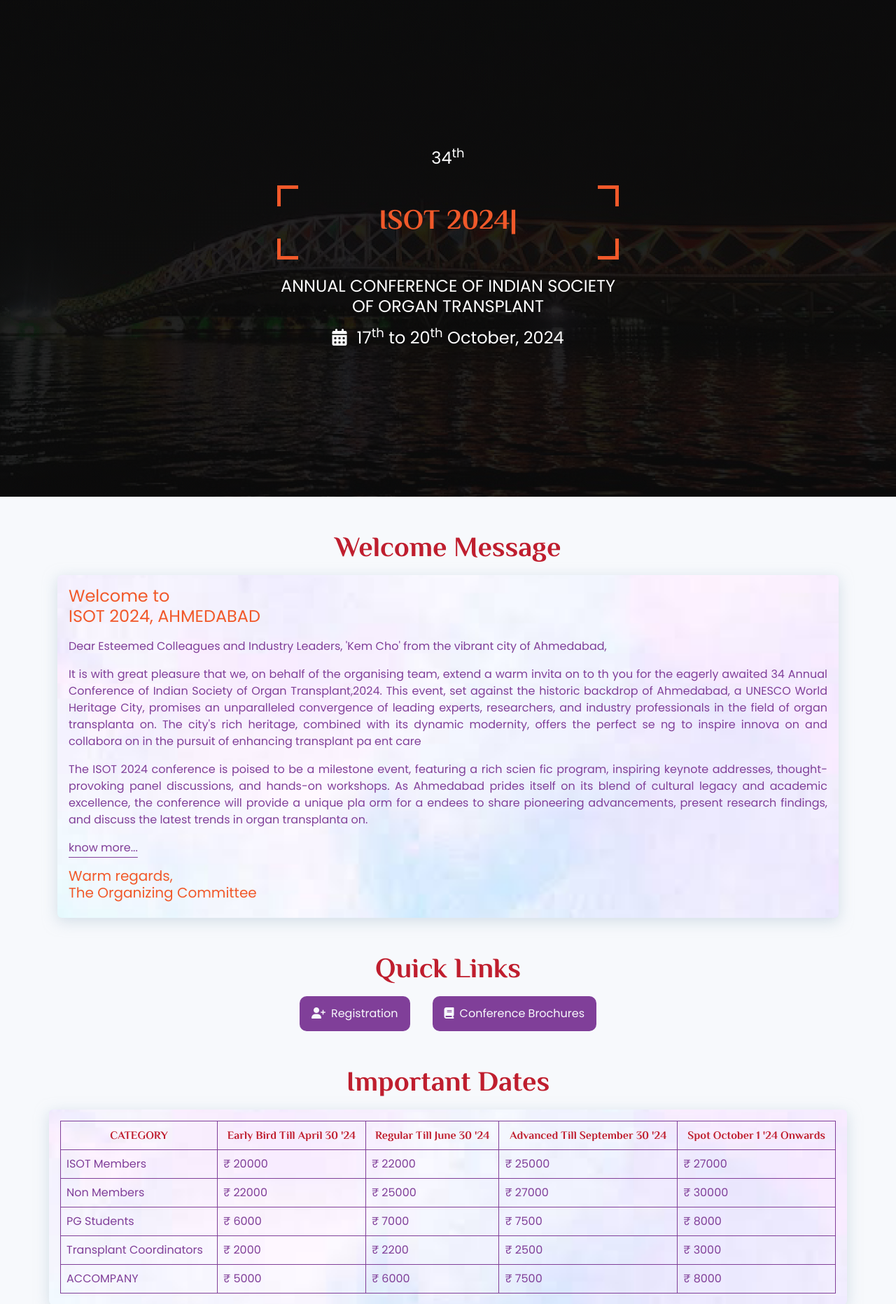
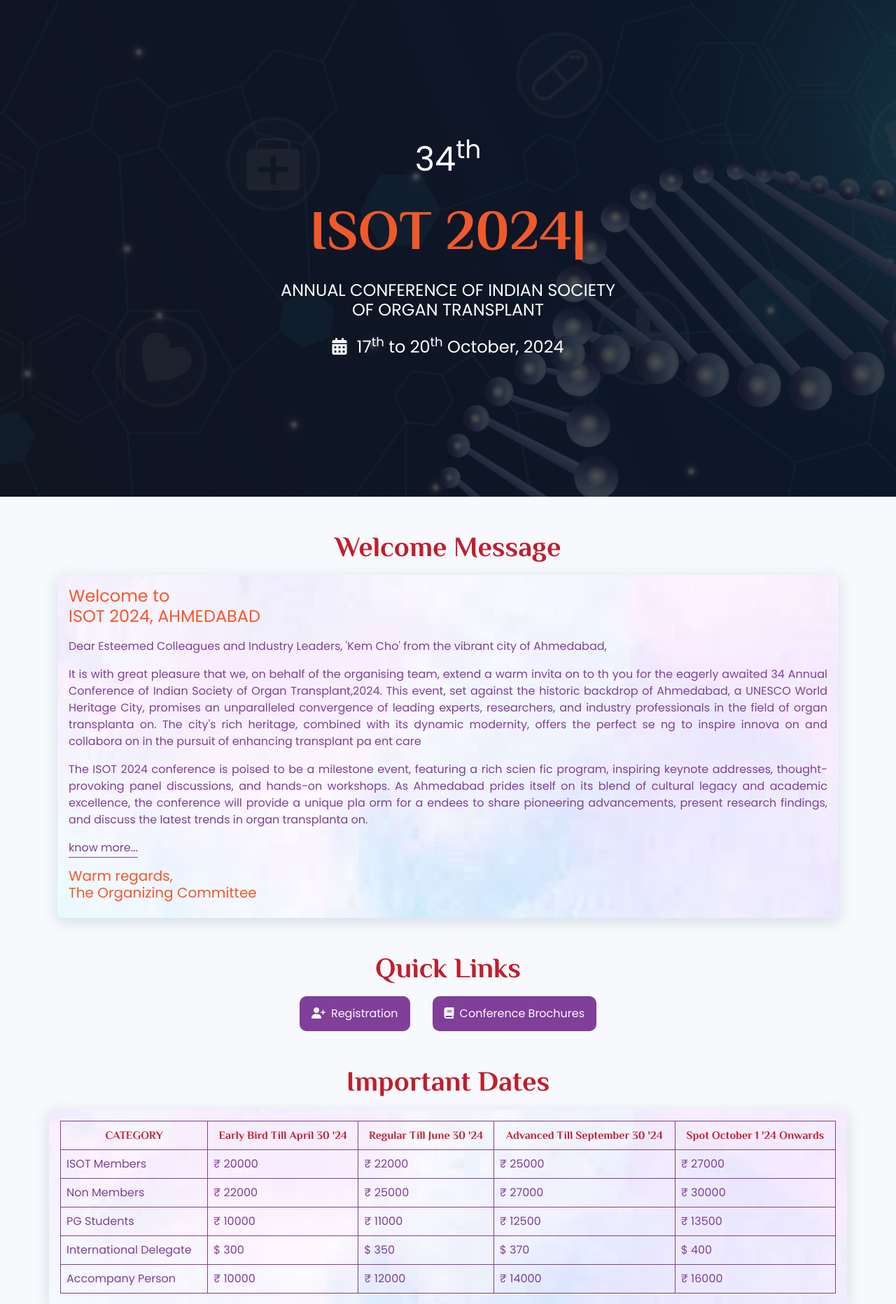
Before and after one commit to maharshi2583/isot, a PHP site: page / in a window 1280 px wide. Shown: the part 90-1954 px from the top of the page at 70% size. Run offline with PHP 8.4, Linux system fonts and the light colour scheme.

Commit message:
accomodation page and hero section done

```diff
--- a/aboutus.php
+++ b/aboutus.php
@@ -63,14 +63,14 @@
                         <div class="row">
                             <div class="col-sm-6 col-md-4 col-lg-3">
                                 <div class="d-flex justify-content-center">
-                                    <img src="imgs/doctor3.png" class="img-fluid mb-3" alt="">
+                                    <img src="imgs/doctor3.png" class="mb-3" width="195" alt="">
                                 </div>
                                 <h5 class="redtext text-center fw-bold">Dr. Vivek Kute</h5>
                                 <p class="purpletext text-center">Organizing Secretary</p>
                             </div>
-                            <div class="col-sm-6 col-md-4 col-lg-3">
+                            <div class="col-sm-6 col-md-4 col-lg-3 mt-3">
                                 <div class="d-flex justify-content-center">
-                                    <img src="imgs/doctor4.png" class="img-fluid mb-3" alt="">
+                                    <img src="imgs/Jigar_Shrimali.png" class="mb-3" width="170" alt="">
                                 </div>
                                 <h5 class="redtext text-center fw-bold">Dr. Jigar Shrimali</h5>
                                 <p class="purpletext text-center">Organizing Secretary</p>
--- a/committee.php
+++ b/committee.php
@@ -33,7 +33,7 @@
                         <div class="card h-100 doctorimg border-0 customshadow customcard">
                             <div class="card-body pt-2">
                                 <div class="d-flex justify-content-center">
-                                    <img src="imgs/doctor1.png" class="img-fluid mb-4" alt="">
+                                    <img src="imgs/doctor1.png" class="mb-4" alt="">
                                 </div>
                                 <h5 class="redtext text-center fw-bold">Dr. Aneesh Srivastava</h5>
                                 <p class="purpletext text-center">President ISOT</p>
@@ -222,10 +222,10 @@
     <!-- Bootstrap js -->
     <script src="https://cdn.jsdelivr.net/npm/@popperjs/core@2.11.8/dist/umd/popper.min.js"
         integrity="sha384-I7E8VVD/ismYTF4hNIPjVp/Zjvgyol6VFvRkX/vR+Vc4jQkC+hVqc2pM8ODewa9r" crossorigin="anonymous">
-        </script>
+    </script>
     <script src="https://cdn.jsdelivr.net/npm/bootstrap@5.3.3/dist/js/bootstrap.min.js"
         integrity="sha384-0pUGZvbkm6XF6gxjEnlmuGrJXVbNuzT9qBBavbLwCsOGabYfZo0T0to5eqruptLy" crossorigin="anonymous">
-        </script>
+    </script>
 </body>
 
 </html>
--- a/footer.php
+++ b/footer.php
@@ -19,9 +19,9 @@
                         <a href="mailto:dr.jdshrimali@gmail.com" class="links text-decoration-none mb-2"><i
                                 class="fa-regular fa-envelope"></i>
                             dr.jdshrimali@gmail.com</a>
-                        <a href="tel:9099921224" class="links text-decoration-none mb-2"><i
+                        <a href="tel:9099331357" class="links text-decoration-none mb-2"><i
                                 class="fa-solid fa-phone"></i> +91
-                            9099921224</a>
+                            9099331357</a>
                         <!-- <a href="https://rxevents.co.in/" class="links text-decoration-none mb-2"><i
                                     class="fa-solid fa-globe"></i>
                                 www.rxevents.co.in</a> -->
--- a/index.php
+++ b/index.php
@@ -30,16 +30,16 @@
         <div class="carousel-inner">
             <div class="carousel-item active" data-bs-interval="3000">
                 <div class="row d-flex justify-content-center align-items-center py-5 text-center slide1 main">
-                    <div class="col-md-5 col-12 text-white carouselshape">
+                    <div class="col-md-9 col-lg-7 col-xl-5 col-12 text-white carouselshape">
                         <!-- <p>34<sup>th</sup></p>
                         <h1 class="fw-bold headingtext">ISOT 2024</h1>
                         <p class="mt-4 mb-0 px-2">ANNUAL CONFERENCE OF INDIAN SOCIETY OF ORGAN TRANSPLANT</p> -->
                         <!-- <img src="imgs/carousel.png" class="img-fluid" alt=""> -->
-                        <h4>34<sup>th</sup></h4>
-                        <div class="heroheader m-3 my-4">
-                            <h1 class="headingtext orangetext fw-bold"><span class="typing"></span></h1>
+                        <h4 class="hero34">34<sup>th</sup></h4>
+                        <div class="m-3 my-4">
+                            <h1 class="headingtext orangetext fw-bold heroheader"><span class="typing"></span></h1>
                         </div>
-                        <h4 class="mb-3 px-2">ANNUAL CONFERENCE OF INDIAN SOCIETY OF ORGAN TRANSPLANT</h4>
+                        <h4 class="mb-4 px-2">ANNUAL CONFERENCE OF INDIAN SOCIETY OF ORGAN TRANSPLANT</h4>
                         <h4 class="mb-0 px-2"><i class="fa-solid fa-calendar-days me-2"></i> 17<sup>th</sup> to
                             20<sup>th</sup> October, 2024</h4>
                     </div>
@@ -154,24 +154,24 @@
                                     </tr>
                                     <tr>
                                         <td>PG Students</td>
-                                        <td>₹ 6000</td>
-                                        <td>₹ 7000</td>
-                                        <td>₹ 7500</td>
-                                        <td>₹ 8000</td>
+                                        <td>₹ 10000</td>
+                                        <td>₹ 11000</td>
+                                        <td>₹ 12500</td>
+                                        <td>₹ 13500</td>
                                     </tr>
                                     <tr>
-                                        <td>Transplant Coordinators</td>
-                                        <td>₹ 2000</td>
-                                        <td>₹ 2200</td>
-                                        <td>₹ 2500</td>
-                                        <td>₹ 3000</td>
+                                        <td>International Delegate</td>
+                                        <td>$ 300</td>
+                                        <td>$ 350</td>
+                                        <td>$ 370</td>
+                                        <td>$ 400</td>
                                     </tr>
                                     <tr>
-                                        <td>ACCOMPANY</td>
-                                        <td>₹ 5000</td>
-                                        <td>₹ 6000</td>
-                                        <td>₹ 7500</td>
-                                        <td>₹ 8000</td>
+                                        <td>Accompany Person</td>
+                                        <td>₹ 10000</td>
+                                        <td>₹ 12000</td>
+                                        <td>₹ 14000</td>
+                                        <td>₹ 16000</td>
                                     </tr>
                                 </tbody>
                             </table>
@@ -247,80 +247,80 @@
                                         <tr>
                                             <td>Early Bird
                                                 Till April 30 '24</td>
-                                            <td>₹ 6000</td>
+                                            <td>₹ 10000</td>
                                         </tr>
                                         <tr>
                                             <td>Regular
                                                 Till June 30 '24</td>
-                                            <td>₹ 7000</td>
+                                            <td>₹ 12000</td>
                                         </tr>
                                         <tr>
                                             <td>Advanced
                                                 Till September 30 '24</td>
-                                            <td>₹ 7500</td>
+                                            <td>₹ 12500</td>
                                         </tr>
                                         <tr>
                                             <td>Spot
                                                 October 1 '24 Onwards</td>
-                                            <td>₹ 8000</td>
+                                            <td>₹ 13500</td>
                                         </tr>
                                     </tbody>
                                 </table>
                             </div>
                         </div>
                         <div class="mb-4">
-                            <h2 class="fw-bold redtext headingtext text-center">Transplant Coordinators</h2>
+                            <h2 class="fw-bold redtext headingtext text-center">International Delegate</h2>
                             <div class="table-responsive">
                                 <table class="table table-bordered border-primary mb-0">
                                     <tbody>
                                         <tr>
                                             <td>Early Bird
                                                 Till April 30 '24</td>
-                                            <td>₹ 2000</td>
+                                            <td>$ 300</td>
                                         </tr>
                                         <tr>
                                             <td>Regular
                                                 Till June 30 '24</td>
-                                            <td>₹ 2200</td>
+                                            <td>$ 350</td>
                                         </tr>
                                         <tr>
                                             <td>Advanced
                                                 Till September 30 '24</td>
-                                            <td>₹ 2500</td>
+                                            <td>$ 370</td>
                                         </tr>
                                         <tr>
                                             <td>Spot
                                                 October 1 '24 Onwards</td>
-                                            <td>₹ 3000</td>
+                                            <td>$ 400</td>
                                         </tr>
                                     </tbody>
                                 </table>
                             </div>
                         </div>
                         <div>
-                            <h2 class="fw-bold redtext headingtext text-center">ACCOMPANY</h2>
+                            <h2 class="fw-bold redtext headingtext text-center">Accompany Person</h2>
                             <div class="table-responsive">
                                 <table class="table table-bordered border-primary mb-0">
                                     <tbody>
                                         <tr>
                                             <td>Early Bird
                                                 Till April 30 '24</td>
-                                            <td>₹ 5000</td>
+                                            <td>₹ 10000</td>
                                         </tr>
                                         <tr>
                                             <td>Regular
                                                 Till June 30 '24</td>
-                                            <td>₹ 6000</td>
+                                            <td>₹ 12000</td>
                                         </tr>
                                         <tr>
                                             <td>Advanced
                                                 Till September 30 '24</td>
-                                            <td>₹ 7500</td>
+                                            <td>₹ 14000</td>
                                         </tr>
                                         <tr>
                                             <td>Spot
                                                 October 1 '24 Onwards</td>
-                                            <td>₹ 8000</td>
+                                            <td>₹ 16000</td>
                                         </tr>
                                     </tbody>
                                 </table>
@@ -340,7 +340,7 @@
                         <div class="card h-100 doctorimg border-0 customshadow customcard">
                             <div class="card-body pt-2">
                                 <div class="d-flex justify-content-center">
-                                    <img src="imgs/doctor1.png" class="img-fluid mb-4" alt="">
+                                    <img src="imgs/doctor1.png" class="mb-4" alt="">
                                 </div>
                                 <h5 class="redtext text-center fw-bold">Dr. Aneesh Srivastava</h5>
                                 <p class="purpletext text-center">President ISOT</p>
@@ -362,7 +362,7 @@
                         <div class="card h-100 doctorimg border-0 customshadow customcard">
                             <div class="card-body pt-0">
                                 <div class="d-flex justify-content-center">
-                                    <img src="imgs/doctor3.png" class="img-fluid mb-4" alt="">
+                                    <img src="imgs/doctor3.png" class="mb-4" width="195" alt="">
                                 </div>
                                 <h5 class="redtext text-center fw-bold">Dr. Vivek Kute</h5>
                                 <p class="purpletext text-center mb-0">Organizing Secretary</p>
--- a/scss/_home.scss
+++ b/scss/_home.scss
@@ -4,8 +4,8 @@
 }
 
 .slide1 {
-    background: linear-gradient(rgba(11, 11, 11, .9), rgba(11, 11, 11, .9)),
-        url(../imgs/slide2.gif);
+    background: linear-gradient(rgba(11, 11, 11, .7), rgba(11, 11, 11, .7)),
+        url(../imgs/bg.jpg);
     background-size: cover;
     background-position: center center;
 }
@@ -21,3 +21,22 @@
         url(../imgs/slide5.gif);
     background-size: cover;
 }
+
+
+.heroheader {
+    font-size: 5rem;
+}
+
+.hero34 {
+    font-size: 3rem;
+}
+
+@media screen and (max-width: 475px) {
+    .heroheader {
+        font-size: 4rem;
+    }
+
+    .hero34 {
+        font-size: 2rem;
+    }
+}
--- a/scss/style.css
+++ b/scss/style.css
@@ -142,30 +142,12 @@
   transition: 0.4s;
 }
 
-.heroheader {
-  --s: 50px;
-  /* the size on the corner */
-  --t: 5px;
-  /* the thickness of the border */
-  --g: 20px;
-  /* the gap between the border and image */
-  --s: 30px;
-  outline-color: #f1592a !important;
-  padding: calc(var(--g) + var(--t));
-  outline: var(--t) solid #bf1e2e;
-  /* the color here */
-  outline-offset: calc(-1 * var(--t));
-  -webkit-mask: conic-gradient(at var(--s) var(--s), rgba(0, 0, 0, 0) 75%, #000 0) 0 0/calc(100% - var(--s)) calc(100% - var(--s)), linear-gradient(#000 0 0) content-box;
-          mask: conic-gradient(at var(--s) var(--s), rgba(0, 0, 0, 0) 75%, #000 0) 0 0/calc(100% - var(--s)) calc(100% - var(--s)), linear-gradient(#000 0 0) content-box;
-  transition: 0.4s;
-}
-
 .main {
   height: calc(100vh - 90px);
 }
 
 .slide1 {
-  background: linear-gradient(rgba(11, 11, 11, 0.9), rgba(11, 11, 11, 0.9)), url(../imgs/slide2.gif);
+  background: linear-gradient(rgba(11, 11, 11, 0.7), rgba(11, 11, 11, 0.7)), url(../imgs/bg.jpg);
   background-size: cover;
   background-position: center center;
 }
@@ -180,6 +162,22 @@
   background-size: cover;
 }
 
+.heroheader {
+  font-size: 5rem;
+}
+
+.hero34 {
+  font-size: 3rem;
+}
+
+@media screen and (max-width: 475px) {
+  .heroheader {
+    font-size: 4rem;
+  }
+  .hero34 {
+    font-size: 2rem;
+  }
+}
 .explorecard {
   min-height: 50vh;
 }
--- a/scss/style.scss
+++ b/scss/style.scss
@@ -133,13 +133,6 @@
     }
 }
 
-.heroheader {
-    @include cornerborder() {
-        --s: 30px;
-        outline-color: $orange !important;
-    }
-}
-
 // host city
 @import 'home';
 @import 'hostcity';
```
Also changed, not shown: accommodation.php (added, +149 -0 lines), imgs/bg.jpg (added), 1 other file. Lines whose indentation alone changed are shown as unchanged.
